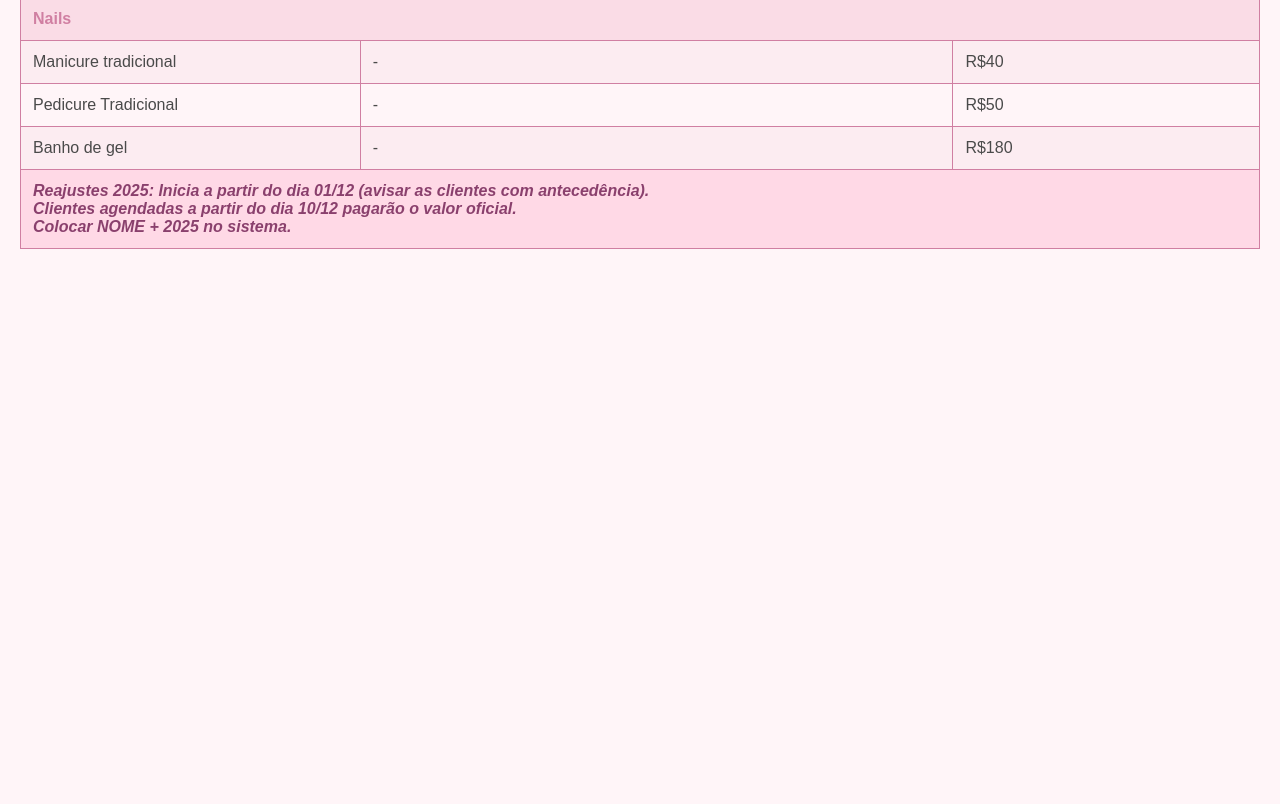
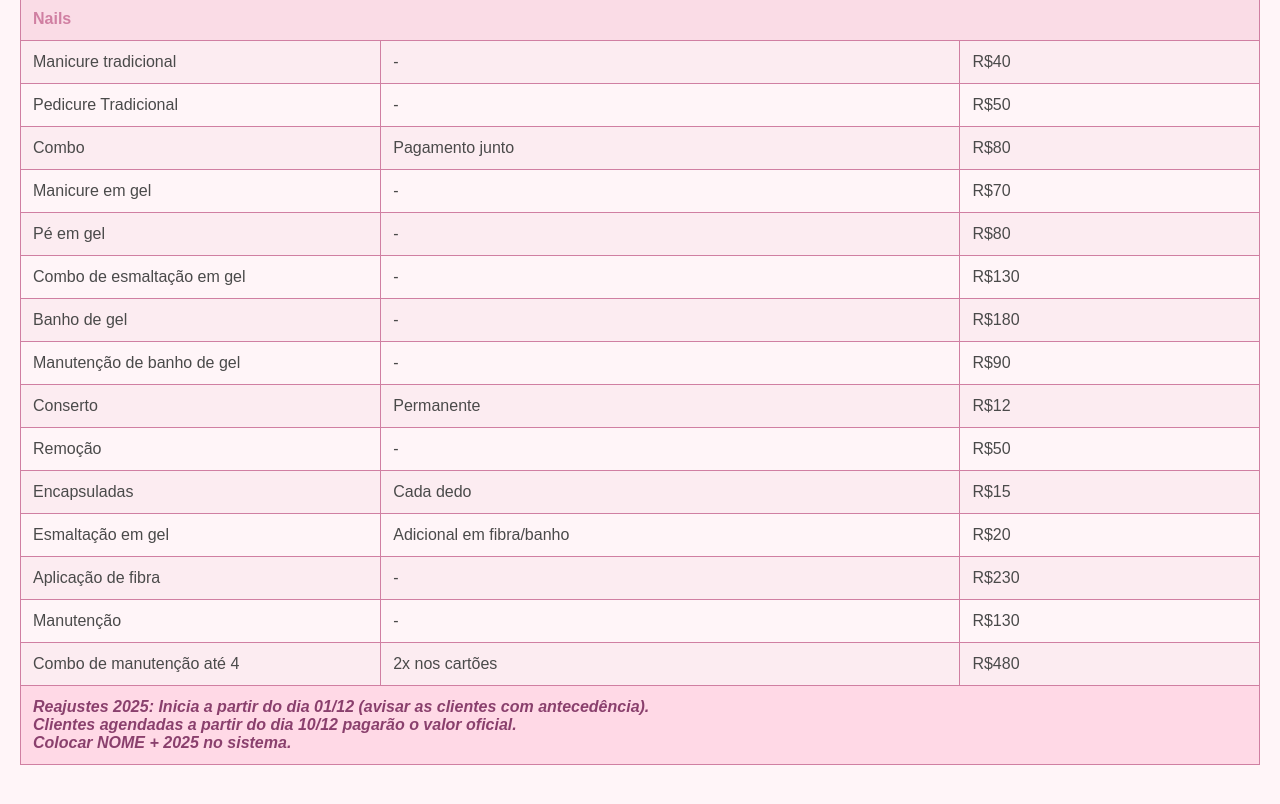
Before and after one commit to aldhemir/Tabela-Design, a plain HTML site: page index.html in a window 1280 px wide. Shown: the part 762-1566 px from the top of the page. Before the commit the page ends 1051 px from the top, so only its background shows below. Drawn offline with Linux system fonts and the light colour scheme.

Commit message:
Update index.html

```diff
--- a/index.html
+++ b/index.html
@@ -149,9 +149,69 @@
                 <td>R$50</td>
             </tr>
             <tr>
+                <td>Combo</td>
+                <td>Pagamento junto</td>
+                <td>R$80</td>
+            </tr>
+            <tr>
+                <td>Manicure em gel</td>
+                <td>-</td>
+                <td>R$70</td>
+            </tr>
+            <tr>
+                <td>Pé em gel</td>
+                <td>-</td>
+                <td>R$80</td>
+            </tr>
+            <tr>
+                <td>Combo de esmaltação em gel</td>
+                <td>-</td>
+                <td>R$130</td>
+            </tr>
+            <tr>
                 <td>Banho de gel</td>
                 <td>-</td>
                 <td>R$180</td>
+            </tr>
+            <tr>
+                <td>Manutenção de banho de gel</td>
+                <td>-</td>
+                <td>R$90</td>
+            </tr>
+            <tr>
+                <td>Conserto</td>
+                <td>Permanente</td>
+                <td>R$12</td>
+            </tr>
+            <tr>
+                <td>Remoção</td>
+                <td>-</td>
+                <td>R$50</td>
+            </tr>
+            <tr>
+                <td>Encapsuladas</td>
+                <td>Cada dedo</td>
+                <td>R$15</td>
+            </tr>
+            <tr>
+                <td>Esmaltação em gel</td>
+                <td>Adicional em fibra/banho</td>
+                <td>R$20</td>
+            </tr>
+            <tr>
+                <td>Aplicação de fibra</td>
+                <td>-</td>
+                <td>R$230</td>
+            </tr>
+            <tr>
+                <td>Manutenção</td>
+                <td>-</td>
+                <td>R$130</td>
+            </tr>
+            <tr>
+                <td>Combo de manutenção até 4</td>
+                <td>2x nos cartões</td>
+                <td>R$480</td>
             </tr>
             <!-- Observação Final -->
             <tr class="observation">
```
